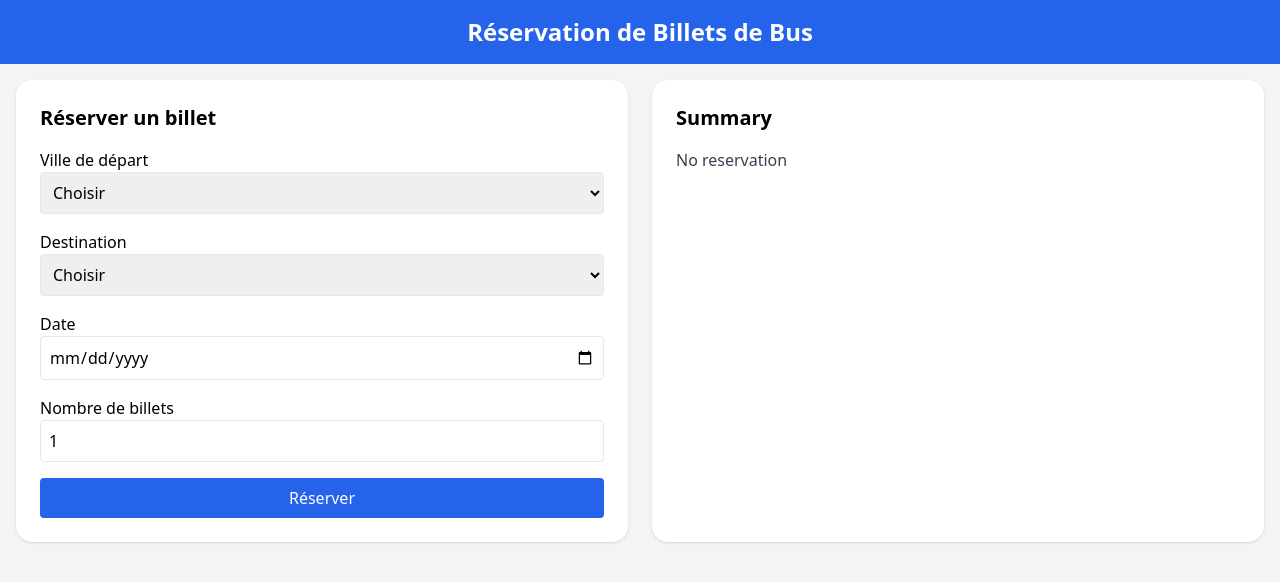
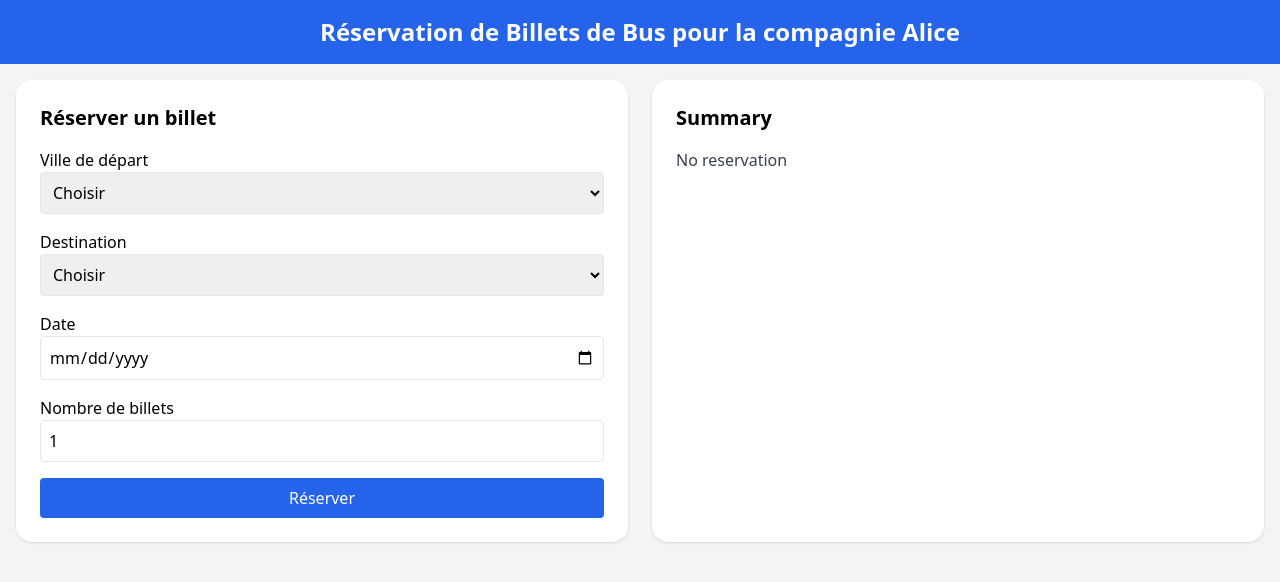
Before and after one commit to Mouslim2004/my_project, a plain HTML site: page index.html in a window 1280 px wide. Drawn offline with nearby package versions, Linux system fonts and the light colour scheme.

Commit message:
Modification du nom de la compagnie Al

```diff
--- a/index.html
+++ b/index.html
@@ -10,7 +10,7 @@
 
   <!-- Header -->
   <header class="bg-blue-600 text-white p-4 text-center text-2xl font-bold">
-    Réservation de Billets de Bus
+    Réservation de Billets de Bus pour la compagnie Alice
   </header>
 
   <div class="container mx-auto p-4">
```
